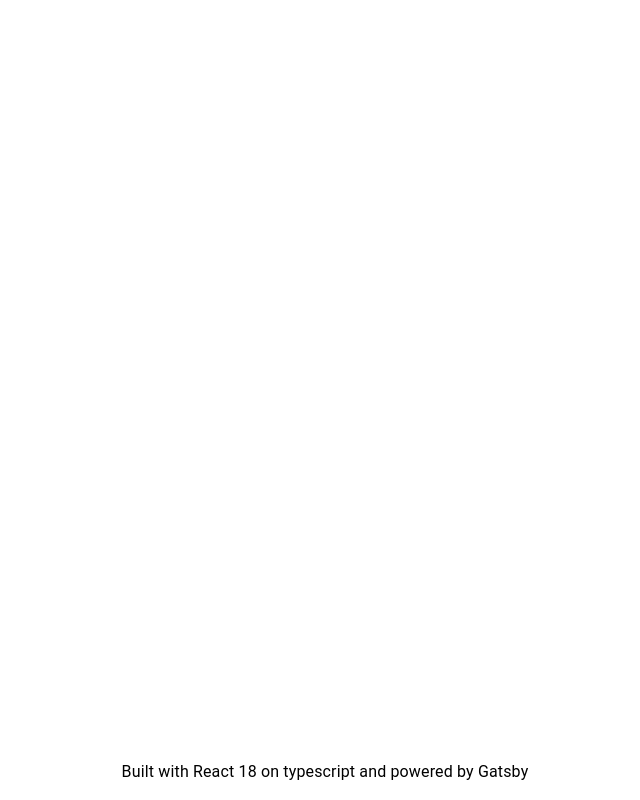
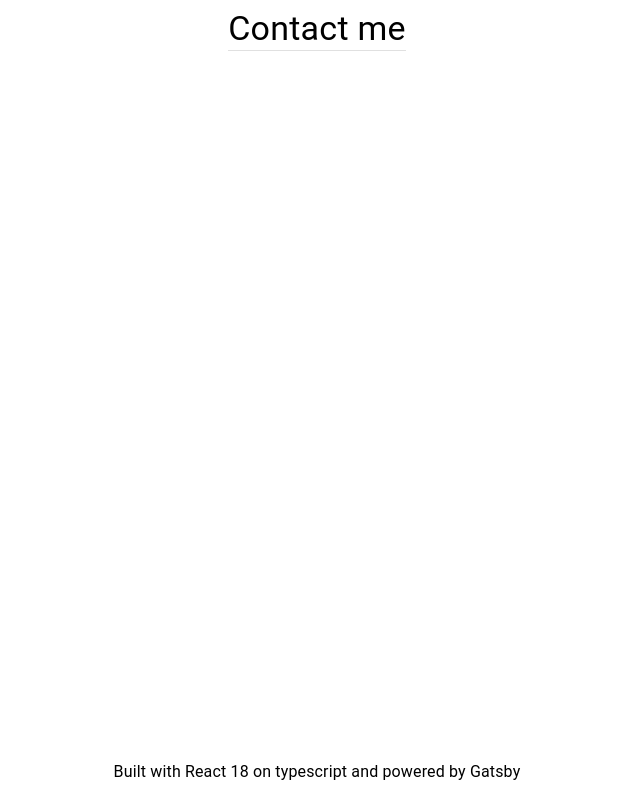
Before and after one commit to andersmarkendahl/andersmarkendahl.github.io, a React app: page / in a window 1280 px wide. Shown: the whole page, without its empty margins (323-963 px from the left). Built offline with nearby package versions, Linux system fonts and the light colour scheme.

Commit message:
Introduced section folder

```diff
--- a/src/App.tsx
+++ b/src/App.tsx
@@ -1,9 +1,17 @@
 /** @jsx jsx */
 import { jsx } from '@emotion/react';
-import { Footer } from './components/Footer';
+import { Footer } from './sections/Footer';
+import { Contact } from './sections/Contact';
 
 export const App = () => (
-  <div>
+  <div css={{
+    display: 'flex',
+    alignItems: 'center',
+    justifyContent: 'center',
+  }}>
+    <div>
+      <Contact />
+    </div>
     <div css={{
         position: 'absolute',
         bottom: 0,
--- /dev/null
+++ b/src/sections/Contact.tsx
@@ -0,0 +1,17 @@
+/** @jsx jsx */
+import { jsx } from '@emotion/react';
+import {
+  Divider,
+  Typography
+} from '@mui/material';
+
+export const Contact = () => {
+  return (
+    <div>
+      <Typography variant="h4">
+        Contact me
+      </Typography>
+      <Divider orientation='horizontal' />
+    </div>
+  );
+};
```
Also changed, not shown: src/sections/Footer.tsx (renamed from src/components/Footer.tsx).
